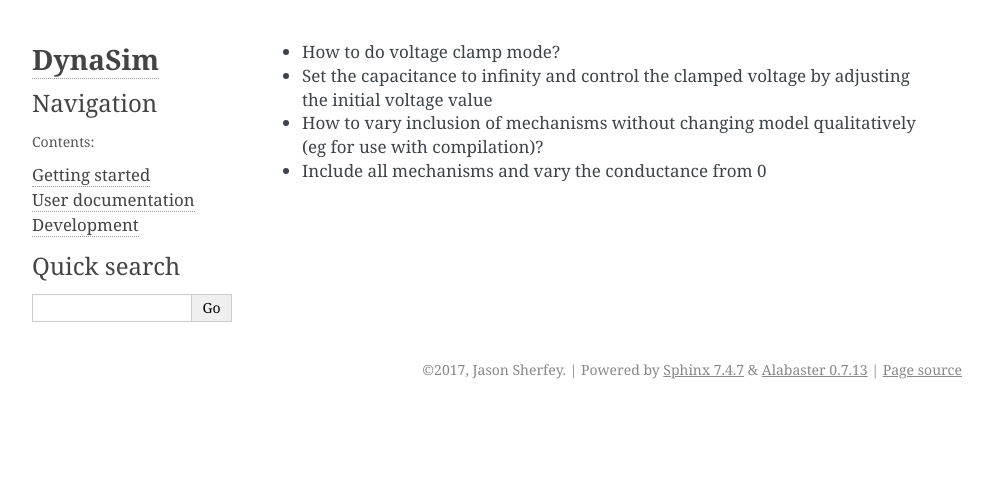
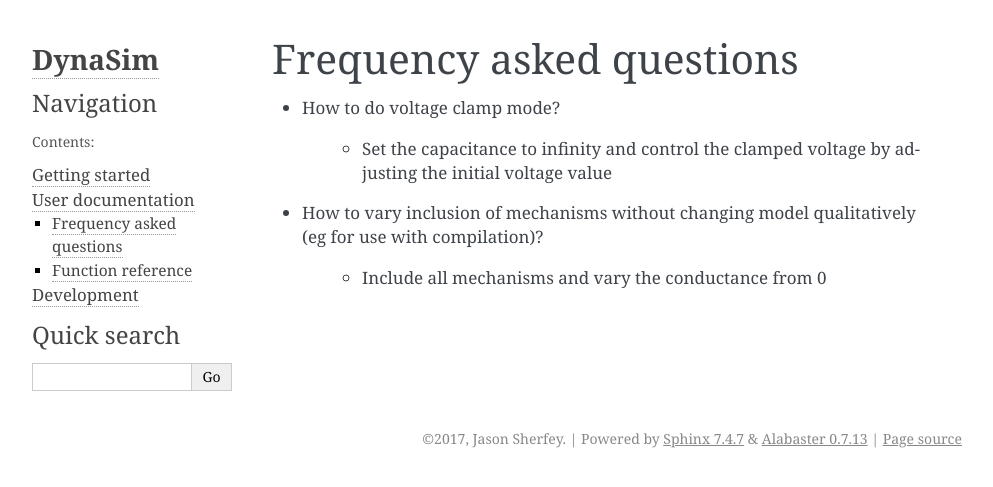
Before and after one commit to DynaSim/DynaSim, a Sphinx documentation site: the page built from docs/sphinx/user/FAQ.rst, in a window 1280 px wide. Shown: the top 487 px of the page, without its empty margins (148-1141 px from the left). Built offline with Sphinx 7.4.7, drawn with Linux system fonts in a browser that asks for light colours.

Commit message:
corrected bulleted lists

```diff
--- a/docs/sphinx/introduction/examples.rst
+++ b/docs/sphinx/introduction/examples.rst
@@ -4,5 +4,6 @@
 This is where examples go.
 
 Example modeling projects:
--  `PFC networks <https://github.com/jsherfey/PFC_models>`__
--  `Thalamus <https://github.com/asoplata/ching2010_tcre_dynasim_mechanisms>`__
+
+* `PFC networks <https://github.com/jsherfey/PFC_models>`__
+* `Thalamus <https://github.com/asoplata/ching2010_tcre_dynasim_mechanisms>`__
--- a/docs/sphinx/user/FAQ.rst
+++ b/docs/sphinx/user/FAQ.rst
@@ -1,6 +1,10 @@
--  How to do voltage clamp mode?
--  Set the capacitance to infinity and control the clamped voltage by
-   adjusting the initial voltage value
--  How to vary inclusion of mechanisms without changing model
-   qualitatively (eg for use with compilation)?
--  Include all mechanisms and vary the conductance from 0
+Frequency asked questions
+=======================
+
+*  How to do voltage clamp mode?
+
+	*  Set the capacitance to infinity and control the clamped voltage by adjusting the initial voltage value
+
+*  How to vary inclusion of mechanisms without changing model qualitatively (eg for use with compilation)?
+
+	* Include all mechanisms and vary the conductance from 0
```
